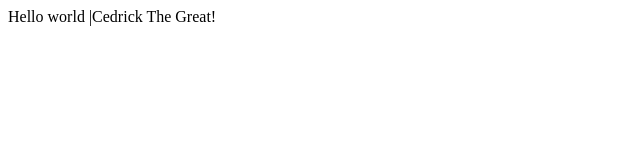
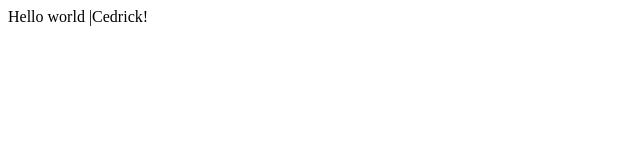
Before and after one commit to cedrick00/awesome-project, a plain HTML site: page index.html in a window 1280 px wide. Shown: the full height of the page, 0-640 px from the left. Drawn offline with Linux system fonts and the light colour scheme.

Commit message:
Remove The Great!

```diff
--- a/index.html
+++ b/index.html
@@ -3,6 +3,6 @@
 <title>Home</title>
 </head>
 <body>
-Hello world |Cedrick The Great!
+Hello world |Cedrick!
 </body>
 </html>
```
